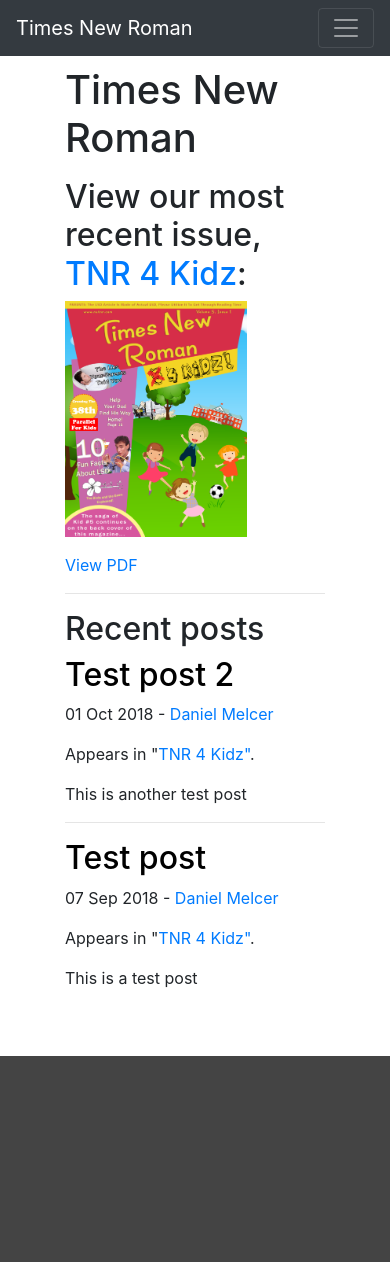
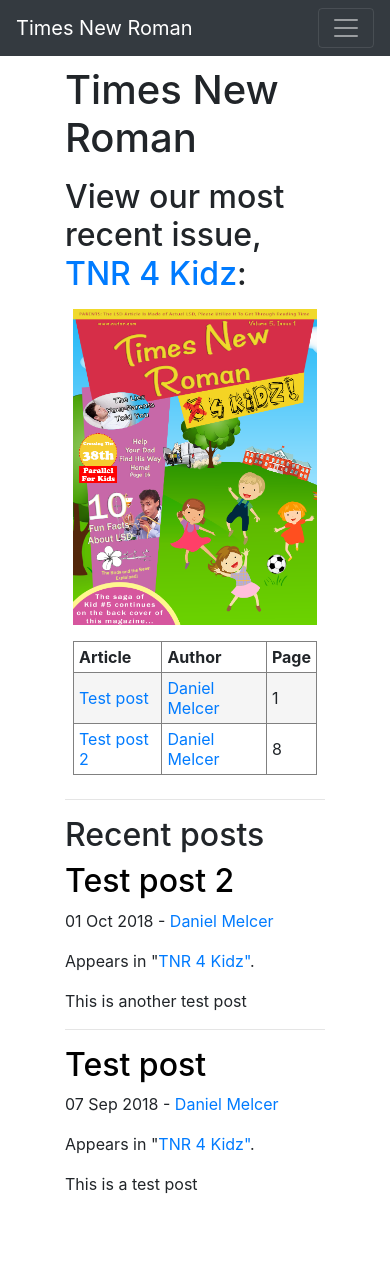
Before and after one commit to neutimesnewroman/website-source, a Jekyll site: the page built from index.html, in a window 390 px wide. Built offline with Jekyll 4.4.1, drawn with Linux system fonts in a browser that asks for light colours; nearby versions of some CDN libraries; before the commit the page ends 1056 px from its top, so only the background shows below that.

Commit message:
General changes

```diff
--- /dev/null
+++ b/_includes/articles_in_issue.html
@@ -0,0 +1,26 @@
+
+{% assign articles_in_issue = site.posts | where: "issue", include.issue.issuename | sort: "page" %}
+
+<table>
+    <tr>
+        <th>Article</th>
+        <th>Author</th>
+        <th>Page</th>
+    </tr>
+    {% for post in articles_in_issue %}
+    <tr>
+        {% assign author = site.staff | where: "shortname", post.author | first %}
+        <td>
+            <a href="{{post.url}}">{{post.title}}</a>
+        </td>
+        <td>
+            <a href="{{author.url}}">{{author.displayname}}</a>
+        </td>
+        <td>
+            {{post.page}}
+        </td>
+
+    </tr>
+    {% endfor %}
+
+</table>
--- /dev/null
+++ b/_includes/issue_large_thumbnail.html
@@ -0,0 +1,3 @@
+<a href="{{include.issue.url}}">
+    <img class="image-large-thumbnail" src="{{include.issue.image}}" />
+</a>
--- a/_includes/issuepdforimage.html
+++ /dev/null
@@ -1,13 +0,0 @@
-{% if include.issue.pdf %}
-<div class="d-none d-md-block">
-    {% include issuepdf.html url=include.issue.pdf %}
-</div>
-<div class="d-md-none">
-    <img class="issuepicture" src="/assets/img/issues/{{ include.issue.issuename }}.png" />
-</div>
-<p></p>
-<a href="{{include.issue.pdf}}">View PDF</a>
-
-{% else %}
-<img class="issuepicture" src="/assets/img/issues/{{ include.issue.issuename }}.png" />
-{% endif %}
--- /dev/null
+++ b/_sass/_index.scss
@@ -0,0 +1,23 @@
+
+.recent-issue-thumbnail-contents-container {
+    display: flex;
+    flex-flow: row wrap;
+    justify-content: center;
+}
+
+%recent-issue-element {
+    margin: 8px;
+}
+
+.recent-issue-contents{
+    @extend %recent-issue-element;
+    flex: 1 1 auto;
+    table{
+        width: 100%;
+    }
+}
+
+.recent-issue-thumbnail{
+    @extend %recent-issue-element;
+    margin: 8px;
+}
--- /dev/null
+++ b/_sass/_lib.scss
@@ -0,0 +1,17 @@
+@mixin respond-to($media) {
+    @if $media==handheld-screens {
+        @media only screen and (max-width: $break-small) {
+            @content;
+        }
+    }
+    @else if $media==medium-screens {
+        @media only screen and (min-width: $break-small + 1) and (max-width: $break-large - 1) {
+            @content;
+        }
+    }
+    @else if $media==wide-screens {
+        @media only screen and (min-width: $break-large) {
+            @content;
+        }
+    }
+}
--- a/_sass/_main.scss
+++ b/_sass/_main.scss
@@ -1,21 +1,8 @@
 @import "variables";
-@mixin respond-to($media) {
-    @if $media==handheld-screens {
-        @media only screen and (max-width: $break-small) {
-            @content;
-        }
-    }
-    @else if $media==medium-screens {
-        @media only screen and (min-width: $break-small + 1) and (max-width: $break-large - 1) {
-            @content;
-        }
-    }
-    @else if $media==wide-screens {
-        @media only screen and (min-width: $break-large) {
-            @content;
-        }
-    }
-}
+@import "index";
+@import "nav";
+@import "picture_list";
+@import "lib";
 
 body {
     background-color: #444;
@@ -66,72 +53,6 @@ table tr:nth-child(odd) {
     background-color: white;
 }
 
-#navbar {
-    background-color: #ddd;
-    list-style-type: none;
-    overflow: hidden;
-}
-
-#navbar .navitem:hover {
-    background-color: #bbb;
-}
-
-#navbar .navitem {
-    float: left;
-    text-align: center;
-}
-
-#navbar .navitem-selected:hover {
-    background-color: #444;
-}
-
-.navitem a {
-    display: block;
-    text-align: center;
-    padding: 14px 16px;
-    text-decoration: none;
-    color: black;
-}
-
-.navitem-selected {
-    background-color: black;
-    color: white;
-}
-
-.navitem-selected a {
-    color: white;
-}
-
-.picture {
-    @include respond-to(handheld-screens) {
-        margin: 8px auto;
-        display: flex;
-        justify-content: center;
-    }
-    @include respond-to(medium-screens) {
-        float: left;
-        margin-right: 16px;
-    }
-    @include respond-to(wide-screens) {
-        float: left;
-        margin-right: 16px;
-    }
-}
-
-.description h3 {
-    @include respond-to(handheld-screens) {
-        text-align: center;
-    }
-}
-
-.profilepicture {
-    display: block;
-    object-fit: cover;
-    width: 100px;
-    height: 100px;
-    border-radius: 50%;
-    border: 2px solid black;
-}
 
 .issuepicture  {
     width: 400px;
@@ -172,65 +93,15 @@ table tr:nth-child(odd) {
 }
 
 .issuegridpicture {
-    width: 400px;
+    width: 300px;
     filter: none;
     transition: 0.4s;
     @include respond-to(handheld-screens) {
         width: 200px;
     }
     @include respond-to(medium-screens) {
-        width: 300px
+        width: 250px
     }
-}
-
-.issuecontainer:hover,
-.issuecontainer:active {
-    .issuegridpicture {
-        filter: blur(4px) grayscale(0.7) brightness(0.7);
-        transition: 0.4s;
-    }
-    .issueoverlay {
-        visibility: visible;
-        opacity: .8;
-    }
-    .taptarget {
-        display: block;
-    }
-}
-// The fake tap target makes it so that the link is only triggered when tapped a second time,
-// but is clicked on hover the first time
-
-
-.fulloverlay {
-    position: absolute;
-    top: 0px;
-    left: 0px;
-    height: 100%;
-    width: 100%;
-}
-
-.taptarget, .faketaptarget {
-    @extend .fulloverlay;
-    display: none;
-}
-
-.issueoverlay {
-    @extend .fulloverlay;
-    opacity: 0;
-    color: white;
-    text-align: center;
-}
-
-.issueoverlay h6 {
-    margin-top: 20%;
-    font-size: 30px;
-}
-
-.issueoverlay p {
-    margin-top: 40%;
-    margin-left: 10%;
-    margin-right: 10%;
-    font-size: 18px;
 }
 
 .embed-responsive-17by22 {
@@ -246,3 +117,8 @@ table tr:nth-child(odd) {
     margin-left: 5px;
     margin-right: 5px;
 }
+
+
+.image-large-thumbnail{
+    width:100%;
+}
--- /dev/null
+++ b/_sass/_nav.scss
@@ -0,0 +1,36 @@
+
+#navbar {
+    background-color: #ddd;
+    list-style-type: none;
+    overflow: hidden;
+}
+
+#navbar .navitem:hover {
+    background-color: #bbb;
+}
+
+#navbar .navitem {
+    float: left;
+    text-align: center;
+}
+
+#navbar .navitem-selected:hover {
+    background-color: #444;
+}
+
+.navitem a {
+    display: block;
+    text-align: center;
+    padding: 14px 16px;
+    text-decoration: none;
+    color: black;
+}
+
+.navitem-selected {
+    background-color: black;
+    color: white;
+}
+
+.navitem-selected a {
+    color: white;
+}
--- /dev/null
+++ b/_sass/_picture_list.scss
@@ -0,0 +1,32 @@
+@import "lib";
+
+.picture {
+    @include respond-to(handheld-screens) {
+        margin: 8px auto;
+        display: flex;
+        justify-content: center;
+    }
+    @include respond-to(medium-screens) {
+        float: left;
+        margin-right: 16px;
+    }
+    @include respond-to(wide-screens) {
+        float: left;
+        margin-right: 16px;
+    }
+}
+
+.description h3 {
+    @include respond-to(handheld-screens) {
+        text-align: center;
+    }
+}
+
+.profilepicture {
+    display: block;
+    object-fit: cover;
+    width: 100px;
+    height: 100px;
+    border-radius: 50%;
+    border: 2px solid black;
+}
--- a/index.html
+++ b/index.html
@@ -8,9 +8,15 @@ title: Times New Roman
 <p></p>
 
 <h2>View our most recent issue, <a href="{{recentissue.url}}">{{ recentissue.title }}</a>:</h2>
+    <div class="recent-issue-thumbnail-contents-container">
+        <div class="recent-issue-thumbnail">
+            {% include issue_large_thumbnail.html issue=recentissue %}
+        </div>
+        <div class="recent-issue-contents">
+            {% include articles_in_issue.html issue=recentissue %}
+        </div>
 
-    {% include issuepdforimage.html issue=recentissue %}
-
+    </div>
 <hr>
 
 <h2>Recent posts</h2>
```
Also changed, not shown: _includes/issue_pdf_wrapped.html (added, +10 -0 lines), _layouts/issue.html (+2 -27 lines), issues.md (+2 -9 lines), _sass/_issues.scss (added).
